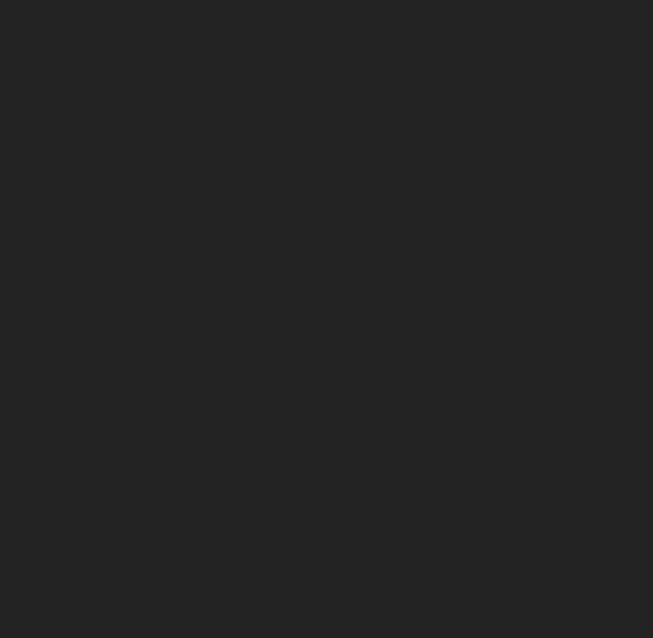
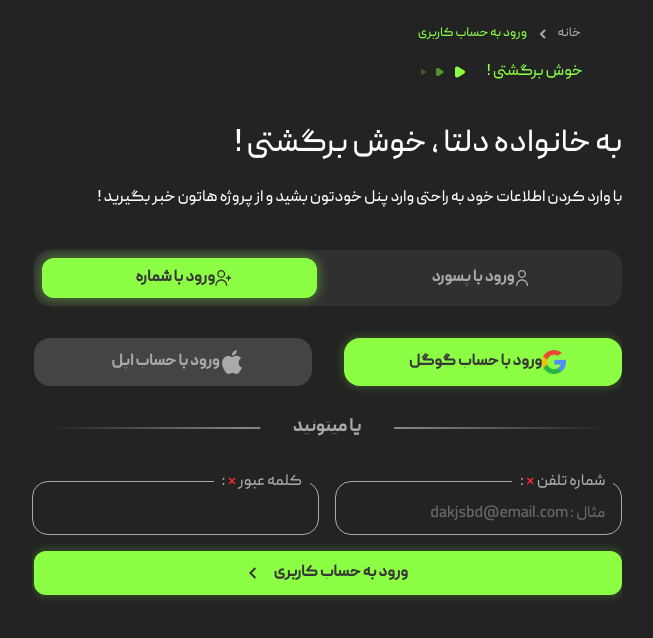
Before and after one commit to next-summer-1404/Bit-Blaze, a Next.js app: page /register/profile in a window 1280 px wide. Shown: the top 638 px of the page, without its empty margins (383-1036 px from the left). Built offline with nearby package versions, Linux system fonts and the light colour scheme.

Commit message:
feat: Complete auth section ui

```diff
--- /dev/null
+++ b/src/app/(public)/(auth)/register/layout.tsx
@@ -0,0 +1,17 @@
+import Top from '@/components/Auth/top/Top';
+import React, { FC, ReactNode } from 'react';
+
+interface IProps {
+  children: ReactNode;
+}
+
+const RegisterLayout: FC<IProps> = ({ children }) => {
+  return (
+    <main className='flex flex-col max-w-[1376px] w-full ml-auto mr-auto'>
+      <Top/>
+      {children}
+    </main>
+  );
+};
+
+export default RegisterLayout;
--- a/src/app/(public)/(auth)/register/page.tsx
+++ b/src/app/(public)/(auth)/register/page.tsx
@@ -1,15 +1,10 @@
-// import ProfileForm from '@/components/Auth/register/ProfileForm'
-// import ProfileForm from '@/components/Auth/register/ProfileForm'
-import VerifyForm from '@/components/Auth/register/VerifyForm'
-// import SignupForm from '@/components/Auth/register/SignupForm'
-import Top from '@/components/Auth/top/Top'
+import SignupForm from '@/components/Auth/register/SignupForm'
 import React from 'react'
 
 const RegisterPage = () => {
   return (
-    <div className='flex flex-col max-w-[1376px] w-full ml-auto mr-auto'>
-      <Top />
-      <VerifyForm />
+    <div>
+      <SignupForm />
     </div>
   )
 }
--- a/src/app/(public)/(auth)/register/profile/page.tsx
+++ b/src/app/(public)/(auth)/register/profile/page.tsx
@@ -1,9 +1,10 @@
+import ProfileForm from '@/components/Auth/register/ProfileForm'
 import React from 'react'
 
 const ProfilePage = () => {
   return (
-    <div>
-
+     <div className='flex flex-col max-w-[1376px] w-full ml-auto mr-auto'>
+      <ProfileForm />
     </div>
   )
 }
--- a/src/app/(public)/(auth)/register/verify/page.tsx
+++ b/src/app/(public)/(auth)/register/verify/page.tsx
@@ -1,8 +1,11 @@
+import VerifyForm from '@/components/Auth/register/VerifyForm'
 import React from 'react'
 
 const VerifyPage = () => {
   return (
-    <div>page</div>
+    <div className='flex flex-col max-w-[1376px] w-full ml-auto mr-auto'>
+      <VerifyForm />
+    </div>
   )
 }
 
--- a/src/components/Auth/register/ProfileForm.tsx
+++ b/src/components/Auth/register/ProfileForm.tsx
@@ -30,7 +30,7 @@
               <div className="flex bg-[#8CFF45] shadow-[0_0_10px_3px_rgba(140,255,69,0.3)] max-w-[275px] w-full flex-row-reverse justify-center items-center py-1 sm:py-2 px-2 sm:px-4 rounded-[12px] space-x-2">
                 <p className='font-[600] text-[16px] text-[#363636] flex'>ورود با شماره</p>
                 <svg width="17" height="16" viewBox="0 0 17 16" fill="none" xmlns="http://www.w3.org/2000/svg">
-                  <g clip-path="url(#clip0_1_9672)">
+                  <g clipPath="url(#clip0_1_9672)">
                     <path d="M15.5832 7.33301H14.2498V5.99967C14.2498 5.82286 14.1796 5.65329 14.0546 5.52827C13.9296 5.40325 13.76 5.33301 13.5832 5.33301C13.4064 5.33301 13.2368 5.40325 13.1118 5.52827C12.9867 5.65329 12.9165 5.82286 12.9165 5.99967V7.33301H11.5832C11.4064 7.33301 11.2368 7.40325 11.1118 7.52827C10.9867 7.65329 10.9165 7.82286 10.9165 7.99967C10.9165 8.17649 10.9867 8.34605 11.1118 8.47108C11.2368 8.5961 11.4064 8.66634 11.5832 8.66634H12.9165V9.99967C12.9165 10.1765 12.9867 10.3461 13.1118 10.4711C13.2368 10.5961 13.4064 10.6663 13.5832 10.6663C13.76 10.6663 13.9296 10.5961 14.0546 10.4711C14.1796 10.3461 14.2498 10.1765 14.2498 9.99967V8.66634H15.5832C15.76 8.66634 15.9296 8.5961 16.0546 8.47108C16.1796 8.34605 16.2498 8.17649 16.2498 7.99967C16.2498 7.82286 16.1796 7.65329 16.0546 7.52827C15.9296 7.40325 15.76 7.33301 15.5832 7.33301Z" fill="#363636" />
                     <path d="M6.25 8C7.04113 8 7.81449 7.76541 8.47228 7.32588C9.13008 6.88635 9.64277 6.26164 9.94552 5.53074C10.2483 4.79983 10.3275 3.99556 10.1731 3.21964C10.0188 2.44372 9.63784 1.73098 9.07843 1.17157C8.51902 0.612165 7.80629 0.231202 7.03036 0.0768607C6.25444 -0.0774802 5.45017 0.00173314 4.71927 0.304484C3.98836 0.607234 3.36365 1.11992 2.92412 1.77772C2.4846 2.43552 2.25 3.20888 2.25 4C2.25106 5.06054 2.67283 6.07734 3.42274 6.82726C4.17266 7.57718 5.18946 7.99894 6.25 8ZM6.25 1.33334C6.77742 1.33334 7.29299 1.48973 7.73152 1.78275C8.17005 2.07577 8.51185 2.49224 8.71368 2.97951C8.91551 3.46678 8.96832 4.00296 8.86543 4.52024C8.76253 5.03753 8.50856 5.51268 8.13562 5.88562C7.76268 6.25856 7.28752 6.51254 6.77024 6.61543C6.25296 6.71832 5.71678 6.66551 5.22951 6.46368C4.74224 6.26185 4.32576 5.92005 4.03275 5.48152C3.73973 5.04299 3.58333 4.52742 3.58333 4C3.58333 3.29276 3.86428 2.61448 4.36438 2.11438C4.86448 1.61429 5.54276 1.33334 6.25 1.33334Z" fill="#363636" />
                     <path d="M6.25 9.33301C4.65924 9.33477 3.13414 9.96748 2.00931 11.0923C0.884472 12.2172 0.251765 13.7423 0.25 15.333C0.25 15.5098 0.320238 15.6794 0.445262 15.8044C0.570286 15.9294 0.739856 15.9997 0.916667 15.9997C1.09348 15.9997 1.26305 15.9294 1.38807 15.8044C1.5131 15.6794 1.58333 15.5098 1.58333 15.333C1.58333 14.0953 2.075 12.9083 2.95017 12.0332C3.82534 11.158 5.01232 10.6663 6.25 10.6663C7.48768 10.6663 8.67466 11.158 9.54983 12.0332C10.425 12.9083 10.9167 14.0953 10.9167 15.333C10.9167 15.5098 10.9869 15.6794 11.1119 15.8044C11.237 15.9294 11.4065 15.9997 11.5833 15.9997C11.7601 15.9997 11.9297 15.9294 12.0547 15.8044C12.1798 15.6794 12.25 15.5098 12.25 15.333C12.2482 13.7423 11.6155 12.2172 10.4907 11.0923C9.36586 9.96748 7.84076 9.33477 6.25 9.33301Z" fill="#363636" />
@@ -56,21 +56,21 @@
           </div>
           <div className="flex max-w-[558px] h-[20px] w-full items-center mr-auto ml-auto rounded-full">
             <svg width="251" height="2" viewBox="0 0 251 2" fill="none" xmlns="http://www.w3.org/2000/svg">
-              <path d="M1.875 1H250" stroke="url(#paint0_linear_1_8424)" stroke-width="2" stroke-linecap="round" />
+              <path d="M1.875 1H250" stroke="url(#paint0_linear_1_8424)" strokeWidth="2" strokeLinecap="round" />
               <defs>
                 <linearGradient id="paint0_linear_1_8424" x1="1.875" y1="1.5" x2="250" y2="1.5" gradientUnits="userSpaceOnUse">
-                  <stop offset="0.06" stop-color="#AAAAAA" stop-opacity="0.94" />
-                  <stop offset="1" stop-color="#AAAAAA" stop-opacity="0" />
+                  <stop offset="0.06" stopColor="#AAAAAA" stopOpacity="0.94" />
+                  <stop offset="1" stopColor="#AAAAAA" stopOpacity="0" />
                 </linearGradient>
               </defs>
             </svg>
             <span className="text-lg font-semibold text-[#AAAAAA] leading-8 px-8 py-3 whitespace-nowrap">یا میتونید</span>
             <svg width="251" height="2" viewBox="0 0 251 2" fill="none" xmlns="http://www.w3.org/2000/svg">
-              <path d="M249.875 1L1.75001 0.999978" stroke="url(#paint0_linear_1_8425)" stroke-width="2" stroke-linecap="round" />
+              <path d="M249.875 1L1.75001 0.999978" stroke="url(#paint0_linear_1_8425)" strokeWidth="2" strokeLinecap="round" />
               <defs>
                 <linearGradient id="paint0_linear_1_8425" x1="249.875" y1="0.5" x2="1.75" y2="0.499978" gradientUnits="userSpaceOnUse">
-                  <stop offset="0.06" stop-color="#AAAAAA" stop-opacity="0.94" />
-                  <stop offset="1" stop-color="#AAAAAA" stop-opacity="0" />
+                  <stop offset="0.06" stopColor="#AAAAAA" stopOpacity="0.94" />
+                  <stop offset="1" stopColor="#AAAAAA" stopOpacity="0" />
                 </linearGradient>
               </defs>
             </svg>
@@ -78,7 +78,9 @@
           <form className='flex gap-4 flex-col' action="">
             <div className="flex flex-row gap-2 sm:gap-4 items-center">
               <fieldset className="border border-[#AAAAAA] p-1 sm:p-2 rounded-2xl min-w-[150px] sm:min-w-[200px] w-full">
-                <legend className="text-[#AAAAAA] text-[16px] font-[400] px-1 sm:px-2">شماره تفن * :</legend>
+                <legend className="text-[#AAAAAA] text-[16px] font-[400] px-2">
+                  شماره تلفن <span className="text-red-500">*</span> :
+                </legend>
                 <input
                   type="text"
                   className="w-full outline-0 text-[#AAAAAA] mr-1 sm:mr-2"
@@ -87,7 +89,9 @@
                 />
               </fieldset>
               <fieldset className="border border-[#AAAAAA] p-1 sm:p-2 rounded-2xl min-w-[150px] sm:min-w-[200px] w-full">
-                <legend className="text-[#AAAAAA] text-[16px] font-[400] px-1 sm:px-2">کلمه عبور * :</legend>
+                <legend className="text-[#AAAAAA] text-[16px] font-[400] px-2">
+                  کلمه عبور <span className="text-red-500">*</span> :
+                </legend>
                 <input
                   type="password"
                   className="w-full outline-0 text-[#AAAAAA] mr-1 sm:mr-2"
@@ -98,7 +102,7 @@
             <button className='cursor-pointer flex rounded-[12px] flex-row justify-center items-center font-[600] text-[16px] shadow-[0_0_8px_2px_rgba(140,255,69,0.2)] bg-[#8CFF45] max-w-[588.25px] w-full text-[#363636] h-[44px] gap-4'>
               ورود به حساب کاربری
               <svg width="9" height="12" viewBox="0 0 9 12" fill="none" xmlns="http://www.w3.org/2000/svg">
-                <path d="M7.375 1L2.375 6L7.375 11" stroke="#363636" stroke-width="2" />
+                <path d="M7.375 1L2.375 6L7.375 11" stroke="#363636" strokeWidth="2" />
               </svg>
             </button>
           </form>
--- a/src/components/Auth/top/Top.tsx
+++ b/src/components/Auth/top/Top.tsx
@@ -7,7 +7,7 @@
             <div className='max-w-[160px] w-full flex flex-row gap-3 items-center justify-center'>
                 <span className='text-[#AAAAAA] max-w-[23px] w-full text-[13px] font-[400]'>خانه</span>
                 <svg width="7" height="10" viewBox="0 0 7 10" fill="none" xmlns="http://www.w3.org/2000/svg">
-                    <path d="M6.00008 9L2 5.00008L6.00008 1" stroke="#AAAAAA" stroke-width="2" />
+                    <path d="M6.00008 9L2 5.00008L6.00008 1" stroke="#AAAAAA" strokeWidth="2" />
                 </svg>
                 <span className='text-[#8CFF45] text-[13px] font-[400] max-w-[102px] whitespace-nowrap'>ورود به حساب کاربری</span>
             </div>
@@ -15,8 +15,8 @@
                 <h5 className='text-[#8CFF45] text-[16px] font-[400]'> خوش برگشتی !</h5>
                 <svg width="48" height="16" viewBox="0 0 48 16" fill="none" xmlns="http://www.w3.org/2000/svg">
                     <path d="M45 9.73205C46.3333 8.96225 46.3333 7.03775 45 6.26795L39 2.80385C37.6667 2.03405 36 2.9963 36 4.5359L36 11.4641C36 13.0037 37.6667 13.966 39 13.1962L45 9.73205Z" fill="#8CFF45" />
-                    <path d="M23.75 9.29904C24.75 8.72169 24.75 7.27831 23.75 6.70096L19.25 4.10289C18.25 3.52554 17 4.24722 17 5.40192L17 10.5981C17 11.7528 18.25 12.4745 19.25 11.8971L23.75 9.29904Z" fill="#8CFF45" fill-opacity="0.5" />
-                    <path d="M6.5 8.86602C7.16667 8.48112 7.16667 7.51887 6.5 7.13397L3.5 5.40192C2.83333 5.01702 2 5.49815 2 6.26795L2 9.73205C2 10.5019 2.83333 10.983 3.5 10.5981L6.5 8.86602Z" fill="#8CFF45" fill-opacity="0.25" />
+                    <path d="M23.75 9.29904C24.75 8.72169 24.75 7.27831 23.75 6.70096L19.25 4.10289C18.25 3.52554 17 4.24722 17 5.40192L17 10.5981C17 11.7528 18.25 12.4745 19.25 11.8971L23.75 9.29904Z" fill="#8CFF45" fillOpacity="0.5" />
+                    <path d="M6.5 8.86602C7.16667 8.48112 7.16667 7.51887 6.5 7.13397L3.5 5.40192C2.83333 5.01702 2 5.49815 2 6.26795L2 9.73205C2 10.5019 2.83333 10.983 3.5 10.5981L6.5 8.86602Z" fill="#8CFF45" fillOpacity="0.25" />
                 </svg>
 
             </div>
```
Also changed, not shown: src/components/Auth/login/Login.tsx (+10 -8 lines), src/components/Auth/register/SignupForm.tsx (+14 -12 lines), src/components/Auth/register/VerifyForm.tsx (+12 -12 lines), src/app/(public)/(auth)/register/layput.tsx (deleted).
